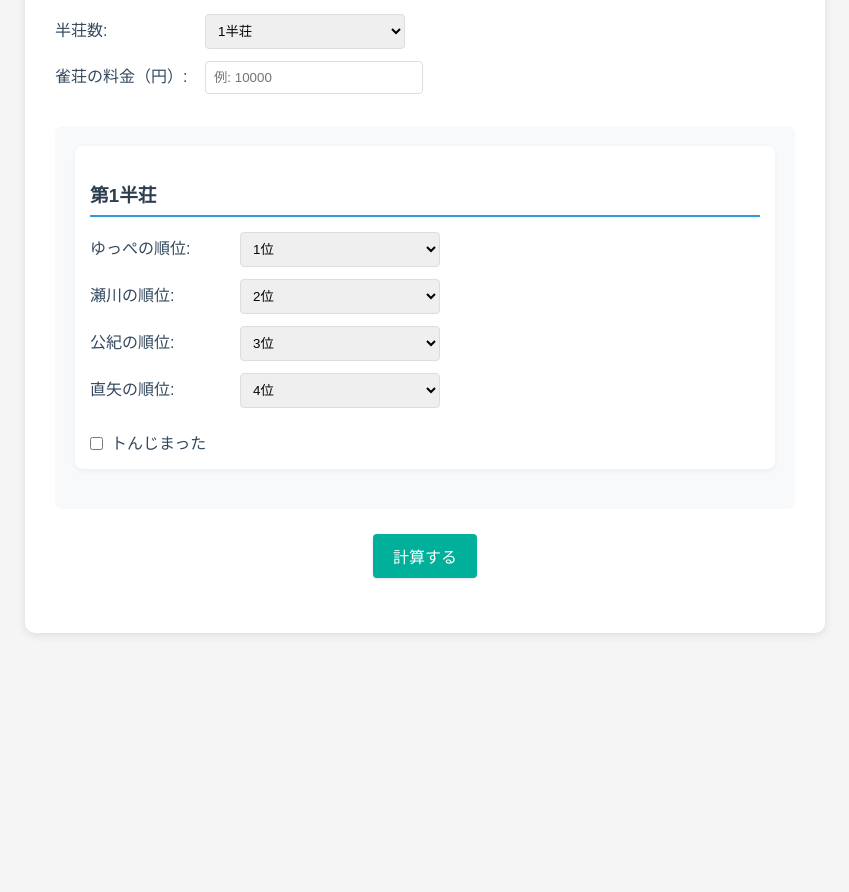
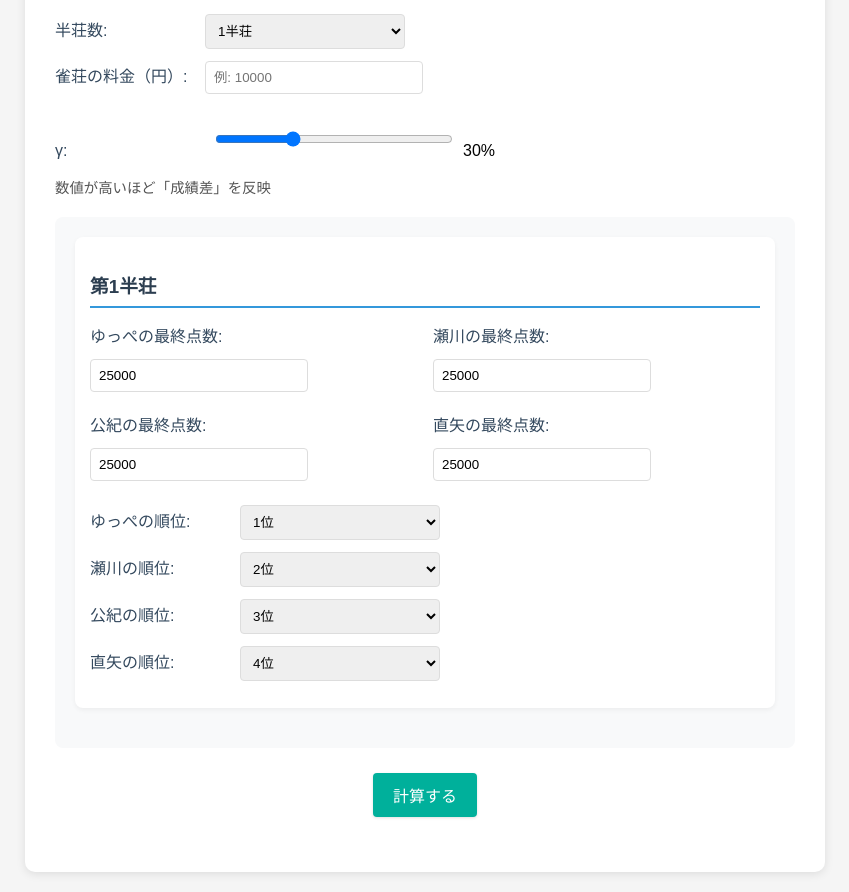
Before and after one commit to TakedaMK/TakedaMK.MahjongPaymentCalculator, a React (Create React App) app: page / in a window 1280 px wide. Shown: the part 760-1652 px from the top of the page, without its empty margins (215-1064 px from the left). Before the commit the page ends 1413 px from the top, so only its background shows below. Built offline with nearby package versions, Linux system fonts and the light colour scheme.

Commit message:
計算方法とUIの改修

```diff
--- a/src/components/Calculator.tsx
+++ b/src/components/Calculator.tsx
@@ -9,11 +9,19 @@ interface Player {
 }
 
 interface GameResult {
-  ranks: number[];
-  isFlying: boolean;
+  ranks: number[];            // 1〜4位（入力）
+  isFlying: boolean;         // 既存。今回の計算では未使用（UIは残しつつ無視）
+  scores: string[];          // 追加: 各半荘の最終点数（100点単位OK）
 }
 
 const PREDEFINED_PLAYERS = ['ゆっぺ', '瀬川', '公紀', '直矢'];
+
+// ルール設定（返し点=25,000、ウマ=+30,+10,-10,-30、オカなし）
+const RULES = {
+  returnPoints: 25000,              // 返し点（基準）
+  uma: { first: 30, second: 10, third: -10, fourth: -30 }, // ウマ
+  useOka: false                     // オカ（トップボーナス）は使わない
+};
 
 const Calculator: React.FC = () => {
   const [players, setPlayers] = useState<Player[]>([
@@ -24,39 +32,49 @@ const Calculator: React.FC = () => {
   ]);
   const [gameCount, setGameCount] = useState<number>(1);
   const [totalAmount, setTotalAmount] = useState<number | null>(null);
+
+  // スコア入力＋順位＋トビUIを含む
   const [gameResults, setGameResults] = useState<GameResult[]>([]);
   const [calculationResult, setCalculationResult] = useState<string>('');
   const [isModalOpen, setIsModalOpen] = useState<boolean>(false);
 
   const [isDateModalOpen, setIsDateModalOpen] = useState<boolean>(false);
   const [selectedDate, setSelectedDate] = useState<string>(
-    new Date().toISOString().split('T')[0] // 今日の日付をデフォルト値に
+    new Date().toISOString().split('T')[0]
   );
+
+  // 実力反映率 γ（0〜1）。例: 0.3 = 総額の30%を成績で動かす
+  const [gamma, setGamma] = useState<number>(0.3);
+
+  // 計算結果を保存用に持っておく
   const [tempResults, setTempResults] = useState<{
     results: string;
-    playersWithRanks: any[];
-    gamesWithPlayerRanks: any[];
+    payments: number[];
+    finalPoints: number[];
+    perGamePoints: number[][];
+    gamesWithDetails: any[];
   } | null>(null);
 
+  // 半荘数が変わったら初期値を用意（順位=1,2,3,4 / スコア=25,000 / トビ=false）
   useEffect(() => {
-    const initialResults = Array(gameCount).fill(null).map(() => ({
-      ranks: [1, 2, 3, 4],
-      isFlying: false
-    }));
+    const initialResults: GameResult[] = Array(gameCount)
+      .fill(null)
+      .map(() => ({
+        ranks: [1, 2, 3, 4],
+        isFlying: false,
+        scores: ['25000', '25000', '25000', '25000'],
+      }));
     setGameResults(initialResults);
   }, [gameCount]);
 
-  // プレイヤー名の更新（プルダウンまたは手入力）
-
-  // mapでプレイヤー全員に対して処理を行う
-  // 変更したいidと、変更先の名前を引数として受け取り、idが一致したらnewNameに変更する
-  // それ以外のプレイヤーは変化なしとする
+  // プレイヤー名の更新
   const handlePlayerNameChange = (id: number, newName: string) => {
     setPlayers(players.map(player =>
       player.id === id ? { ...player, name: newName } : player
     ));
   };
 
+  // 順位の更新
   const handleRankChange = (gameIndex: number, playerIndex: number, rank: number) => {
     const newResults = [...gameResults];
     newResults[gameIndex] = {
@@ -66,45 +84,220 @@ const Calculator: React.FC = () => {
     setGameResults(newResults);
   };
 
+  // スコア（最終点数）の更新
+  const handleScoreChange = (gameIndex: number, playerIndex: number, score: string) => {
+    const newResults = [...gameResults];
+    const game = { ...newResults[gameIndex] };
+
+    const newScores = [...game.scores];
+    newScores[playerIndex] = score;
+    game.scores = newScores;
+
+    // スコアを数値に変換（空文字や'-'はNaN扱い）
+    const numericScores = newScores.map(s => parseInt(s, 10));
+
+    // 入力が不完全な場合は順位を更新しない
+    if (numericScores.some(isNaN)) {
+      newResults[gameIndex] = game;
+      setGameResults(newResults);
+      return;
+    }
+
+    // 同点がない場合のみ順位を自動更新
+    const uniqueScores = new Set(numericScores);
+    if (uniqueScores.size === 4) {
+      const sortedPlayers = numericScores
+        .map((s, i) => ({ score: s, index: i }))
+        .sort((a, b) => b.score - a.score);
+
+      const newRanks = Array(4).fill(0);
+      sortedPlayers.forEach((p, rankIndex) => {
+        newRanks[p.index] = rankIndex + 1;
+      });
+      game.ranks = newRanks;
+    }
+
+    newResults[gameIndex] = game;
+    setGameResults(newResults);
+  };
+
+  // トビの更新（今回の計算には使わないがUIは残す）
   const handleFlyingChange = (gameIndex: number, isFlying: boolean) => {
     const newResults = [...gameResults];
-    newResults[gameIndex] = {
-      ...newResults[gameIndex],
-      isFlying
-    };
+    newResults[gameIndex] = { ...newResults[gameIndex], isFlying };
     setGameResults(newResults);
   };
 
   const handleSaveClick = () => {
-    // 日付選択モーダルを表示
     setIsDateModalOpen(true);
   };
 
+  // ─────────────────────────────────────────────────────────────
+  // ここから計算ロジック
+  // ─────────────────────────────────────────────────────────────
+
+  // 1半荘ぶんのポイント（返し点差 + ウマ、オカなし）
+  const calcPerGamePoints = (game: GameResult): number[] => {
+    const base = RULES.returnPoints;
+    const diffPts = game.scores.map(s => (parseInt(s, 10) - base) / 1000); // 1000点=1pt
+
+    // ranks[] は1〜4。順位に応じてウマ付与
+    const umaPts = game.ranks.map(rank => {
+      if (rank === 1) return RULES.uma.first;
+      if (rank === 2) return RULES.uma.second;
+      if (rank === 3) return RULES.uma.third;
+      return RULES.uma.fourth; // rank===4
+    });
+
+    // オカなし：そのまま合算
+    const total = diffPts.map((p, i) => p + umaPts[i]);
+    return total;
+  };
+
+  // 全半荘の最終ポイント（各半荘のポイント合計）
+  const calcFinalPoints = (allGames: GameResult[]): { perGame: number[][]; final: number[] } => {
+    const perGame: number[][] = allGames.map(g => calcPerGamePoints(g));
+    const final = [0, 0, 0, 0];
+    perGame.forEach(row => {
+      for (let i = 0; i < 4; i++) final[i] += row[i];
+    });
+    return { perGame, final };
+  };
+
+  // 会計は最後に一回だけ：ベース=均等割、γぶんを成績で動かす
+  // 丸め：成績順 2〜4位を100円切り下げ→端数を1位へ加算
+  const settleOnceAtEnd = (finalPts: number[], total: number, gammaRate: number): number[] => {
+    const base = total / 4;
+
+    // プラス合計（勝ち側）に対して総額のγを配る（円/ptの係数を求める）
+    const sumPos = finalPts.reduce((s, x) => s + Math.max(x, 0), 0);
+    if (sumPos === 0 || gammaRate === 0) {
+      // 成績差ゼロ or γ=0 のときは完全均等割
+      return Array(4).fill(base);
+    }
+    const alpha = (gammaRate * total) / sumPos; // 1ptあたりの円
+
+    // 生の支払（まだ丸めなし）
+    let pay = finalPts.map(F => base - alpha * F);
+
+    // 成績の良い順（finalPts降順）
+    const order = finalPts
+      .map((v, i) => ({ v, i }))
+      .sort((a, b) => b.v - a.v)
+      .map(o => o.i);
+
+    // 2〜4位の100円未満を切り下げ→端数をトップへ
+    let remainder = 0;
+    for (const idx of [order[1], order[2], order[3]]) {
+      const r = pay[idx] % 100;
+      remainder += r;
+      pay[idx] = pay[idx] - r;
+    }
+    pay[order[0]] = Math.round(pay[order[0]] + remainder);
+
+    // 最低0円ガード（万一マイナスが出た場合は0円に）
+    pay = pay.map(v => (v < 0 ? 0 : v));
+
+    // 合計が多少ズレた場合（丸めの影響）を微調整
+    const diff = Math.round(total - pay.reduce((s, x) => s + x, 0));
+    if (Math.abs(diff) > 0) {
+      // 誤差はトップにのせる（負なら引く）
+      pay[order[0]] = Math.max(0, pay[order[0]] + diff);
+    }
+    return pay;
+  };
+
+  // メイン計算（ボタン押下）
+  const calculatePayments = () => {
+    if (totalAmount === null || totalAmount <= 0) {
+      alert('雀荘の料金を入力してください');
+      return;
+    }
+
+    // 各半荘の入力バリデーション
+    for (let g = 0; g < gameCount; g++) {
+      const ranks = gameResults[g].ranks;
+      const unique = new Set(ranks);
+      if (unique.size !== 4) {
+        setCalculationResult(`エラー: 第${g + 1}半荘の順位が重複しています。`);
+        return;
+      }
+      const scores = gameResults[g].scores;
+      const numericScores = scores.map(s => parseInt(s, 10));
+      if (scores.length !== 4 || numericScores.some(s => isNaN(s))) {
+        setCalculationResult(`エラー: 第${g + 1}半荘の点数が不正です。`);
+        return;
+      }
+      // 点棒総和は10万点が自然ですが、友人戦想定で厳密チェックはしない
+      // 必要ならここで合計10万チェックを追加可能
+    }
+
+    // 最終ポイント
+    const { perGame, final } = calcFinalPoints(gameResults);
+
+    // 最後に一回だけ会計
+    const payments = settleOnceAtEnd(final, totalAmount, gamma);
+
+    // 表示用：成績順に表示するか、プレイヤー配列順で表示するかはお好みで
+    // ここではプレイヤー配列順
+    let results = `${gameCount}半荘の合計結果（実力反映率: ${(gamma * 100).toFixed(0)}%）\n\n`;
+
+    players.forEach((p, i) => {
+      results += `${p.name} の支払額: ${Math.round(payments[i])} 円  （最終ポイント: ${final[i].toFixed(1)}）\n`;
+    });
+
+    const totalPaid = payments.reduce((s, x) => s + Math.round(x), 0);
+    if (totalPaid !== totalAmount) {
+      results += `\n※丸め調整のため合計 ${totalPaid} 円（卓代 ${totalAmount} 円と ±${totalPaid - totalAmount} 円の誤差）\n`;
+    }
+
+    // 保存用に構造化
+    const gamesWithDetails = gameResults.map((g, idx) => ({
+      gameNumber: idx + 1,
+      ranks: g.ranks,
+      scores: g.scores,
+      isFlying: g.isFlying,
+      points: perGame[idx], // この半荘での4人のポイント
+    }));
+
+    setCalculationResult(results);
+    setTempResults({
+      results,
+      payments,
+      finalPoints: final,
+      perGamePoints: perGame,
+      gamesWithDetails,
+    });
+  };
+
+  // Firestoreへ保存（型が合わない可能性に備え any でキャスト）
   const handleSaveWithDate = async () => {
     if (!tempResults) return;
 
     try {
-      // プレイヤー情報を元の順序に戻す
-      const sortedPlayers = [...tempResults.playersWithRanks].sort((a, b) => a.playerIndex - b.playerIndex);
+      const sortedPlayers = [...players].sort((a, b) => a.id - b.id);
 
-      const gameRecord: GameRecord = {
+      const record: any = {
         date: new Date(selectedDate),
         totalAmount,
         gameCount,
-        players: sortedPlayers.map(player => ({
+        players: sortedPlayers.map((player, i) => ({
           name: player.name,
-          finalAmount: player.amount,
-          averageRank: player.avgRank
+          // 支払金額と最終ポイントも保存
+          payment: Math.round(tempResults.payments[i]),
+          finalPoint: tempResults.finalPoints[i],
         })),
-        games: tempResults.gamesWithPlayerRanks.map(game => ({
-          gameNumber: game.gameNumber,
-          ranks: gameResults[game.gameNumber - 1].ranks,
-          playerRanks: game.playerRanks,
-          isFlying: game.isFlying
-        }))
+        games: tempResults.gamesWithDetails,
+        rules: {
+          returnPoints: RULES.returnPoints,
+          uma: RULES.uma,
+          useOka: RULES.useOka,
+          gamma,
+        },
+        summaryText: tempResults.results, // 任意：そのままの表示テキスト
       };
 
-      await addDoc(collection(db, 'gameRecords'), gameRecord);
+      await addDoc(collection(db, 'gameRecords'), record as unknown as GameRecord);
       alert('記録を保存しました！');
       setIsDateModalOpen(false);
     } catch (error) {
@@ -113,109 +306,11 @@ const Calculator: React.FC = () => {
     }
   };
 
-  const calculatePayments = () => {
-    // 料金が入力されていない場合のバリデーション
-    if (totalAmount === null || totalAmount <= 0) {
-      alert('雀荘の料金を入力してください');
-      return;
-    }
-
-    const normalDebtPoints = [0, 1, 3, 6];
-    const flyingDebtPoints = [0, 1, 2, 7];
-    let playerTotals = [0, 0, 0, 0];
-    let playerRanks = Array(4).fill(0);
-
-    // 各ゲームの順位情報を保存
-    const gamesWithPlayerRanks = gameResults.map((game, gameIndex) => {
-      const playerRankMap: {
-        playerIndex: number;
-        playerName: string;
-        rank: number;
-      }[] = [];
-
-      game.ranks.forEach((rank, playerIndex) => {
-        playerRankMap.push({
-          playerIndex,
-          playerName: players[playerIndex].name,
-          rank
-        });
-      });
-
-      return {
-        gameNumber: gameIndex + 1,
-        playerRanks: playerRankMap,
-        isFlying: game.isFlying
-      };
-    });
-
-    for (let game = 0; game < gameCount; game++) {
-      const ranks = gameResults[game].ranks;
-      if (new Set(ranks).size !== 4) {
-        setCalculationResult(`エラー: 第${game + 1}試合の順位が重複しています。`);
-        return;
-      }
-
-      ranks.forEach((rank, playerIndex) => {
-        playerRanks[playerIndex] += rank;
-      });
-
-      const debtPoints = gameResults[game].isFlying ? flyingDebtPoints : normalDebtPoints;
-      const totalPoints = debtPoints.reduce((sum, points) => sum + points, 0);
-      const gameAmount = totalAmount / gameCount;
-
-      ranks.forEach((rank, playerIndex) => {
-        const payment = (debtPoints[rank - 1] / totalPoints) * gameAmount;
-        playerTotals[playerIndex] += payment;
-      });
-    }
-
-    playerRanks = playerRanks.map(total => total / gameCount);
-
-    let playersWithRanks = players.map((player, index) => ({
-      name: player.name,
-      amount: Math.floor(playerTotals[index]),
-      avgRank: playerRanks[index],
-      playerIndex: index
-    }));
-
-    playersWithRanks.sort((a, b) => b.avgRank - a.avgRank);
-
-    for (let i = 0; i < 3; i++) {
-      const currentAmount = playersWithRanks[i].amount;
-      const remainder = currentAmount % 100;
-      if (remainder > 0) {
-        playersWithRanks[i].amount = Math.floor(currentAmount / 100) * 100;
-        playersWithRanks[i + 1].amount += remainder;
-      }
-    }
-
-    let results = `${gameCount}試合の合計結果\n\n`;
-    playersWithRanks.reverse().forEach(player => {
-      results += `${player.name} の支払額は: ${player.amount} 円\n`;
-    });
-
-    const totalPaid = playersWithRanks.reduce((sum, player) => sum + player.amount, 0);
-    results += `\n支払総額: ${totalPaid} 円`;
-
-    if (Math.abs(totalPaid - totalAmount) > 0) {
-      results += `\n\n(注意: 調整の関係で合計金額と ${Math.floor(totalPaid - totalAmount)} 円の誤差があります)`;
-    }
-
-    setCalculationResult(results);
-
-    // 計算結果をstateに保存しておく（保存ボタンクリック時に使用）
-    setTempResults({ results, playersWithRanks, gamesWithPlayerRanks });
-  };
-
-  // const clickTest = (test: string) => () => {
-  //   console.log(test);
-  // }
-
   return (
     <>
       <h1 className="title">支払額計算ツール</h1>
 
-      <button className="rules-button" onClick={()=>setIsModalOpen(true)}>
+      <button className="rules-button" onClick={() => setIsModalOpen(true)}>
         ルールを表示
       </button>
 
@@ -279,10 +374,51 @@ const Calculator: React.FC = () => {
         />
       </div>
 
-      <div id="rankInputs">
+      {/* 実力反映率（γ）スライダー */}
+      <div style={{ marginTop: '16px' }}>
+        <label htmlFor="gamma">γ:</label>
+        <input
+          type="range"
+          id="gamma"
+          min="0"
+          max="1"
+          step="0.05"
+          value={gamma}
+          onChange={(e) => setGamma(Number(e.target.value))}
+          style={{ width: '220px', margin: '0 10px' }}
+        />
+        <span>{(gamma * 100).toFixed(0)}%</span>
+        <div style={{ fontSize: '0.9em', color: '#555', marginTop: 4 }}>
+          数値が高いほど「成績差」を反映
+        </div>
+      </div>
+
+      <div id="rankInputs" style={{ marginTop: '20px' }}>
         {gameResults.map((game, gameIndex) => (
           <div key={gameIndex} className="game-section">
             <h3>第{gameIndex + 1}半荘</h3>
+
+            {/* スコア入力 */}
+            <div className="player-scores" style={{ display: 'grid', gridTemplateColumns: '1fr 1fr', gap: '8px 16px', marginBottom: 12 }}>
+              {players.map((player, playerIndex) => (
+                <div key={`score_${player.id}`} className="score-input-group">
+                  <label htmlFor={`score${player.id}_${gameIndex + 1}`}>
+                    {player.name}の最終点数:
+                  </label>
+                  <input
+                    type="text"
+                    inputMode="numeric"
+                    id={`score${player.id}_${gameIndex + 1}`}
+                    value={game.scores[playerIndex]}
+                    onChange={(e) => handleScoreChange(gameIndex, playerIndex, e.target.value)}
+                    placeholder="例: 35000"
+                    className="no-spin"
+                  />
+                </div>
+              ))}
+            </div>
+
+            {/* 順位入力 */}
             <div className="player-ranks">
               {players.map((player, playerIndex) => (
                 <div key={player.id} className="rank-input-group">
@@ -301,16 +437,18 @@ const Calculator: React.FC = () => {
                 </div>
               ))}
             </div>
-            <div className="flying-checkbox">
+
+            {/* トビ（今回の計算では未使用） */}
+            {/* <div className="flying-checkbox">
               <label>
                 <input
                   type="checkbox"
                   checked={game.isFlying}
                   onChange={(e) => handleFlyingChange(gameIndex, e.target.checked)}
                 />
-                トんじまった
+                トんじまった（※今回の計算では未使用）
               </label>
-            </div>
+            </div> */}
           </div>
         ))}
       </div>
@@ -339,17 +477,13 @@ const Calculator: React.FC = () => {
           <div className="modal-content" onClick={e => e.stopPropagation()}>
             <span className="close" onClick={() => setIsModalOpen(false)}>&times;</span>
             <h2>ルール説明</h2>
-            <p>このツールは、麻雀の順位に基づいて各プレイヤーの支払額を計算します。</p>
+            <p>このツールは、各半荘の点数と順位を使って「ポイント」を計算し、最後に一度だけ卓代を精算します。</p>
             <ul>
-              <li>半荘ごとに、順位に応じた負債ポイントが配布されます。<br /><br />
-                &emsp;1位: 0p, 2位: 1p, 3位:3p, 4位: 6p <br /><br /></li>
-              <li>「トんじまった」状態の場合は、3位の負債ポイントを4位に1p渡します。</li><br />
-              <li>2~4位のプレイヤーの支払額下2桁は0になるように調整します。<br /><br />
-                &emsp;下2桁の金額は、1つ上の順位のプレイヤーに渡します。<br /><br /></li>
-              <li>各半荘の支払額は<br />
-                <span className="rule">&emsp;(プレイヤーの負債ポイント / 総負債ポイント) <br />&emsp;×<br />&emsp;(雀荘の総額 / 半荘数) </span><br />
-                で計算されます。
-              </li>
+              <li>返し点は <strong>25,000点</strong>。<br />最終点数との差を <strong>1,000点=1pt</strong> に換算します。</li>
+              <li>ウマ：<strong>1位 +30 / 2位 +10 / 3位 -10 / 4位 -30</strong>。</li>
+              <li>トップボーナス（オカ）は <strong>なし</strong>。</li>
+              <li>全半荘のポイント合計（各人）を出し、卓代の<strong>一部（実力反映率γ）</strong>だけ成績に応じて移動します。</li>
+              <li>残りは均等割。2〜4位の100円未満は切り下げ、端数は1位にまとめます。</li>
             </ul>
           </div>
         </div>
```
Also changed, not shown: src/App.css (+15 -0 lines).
